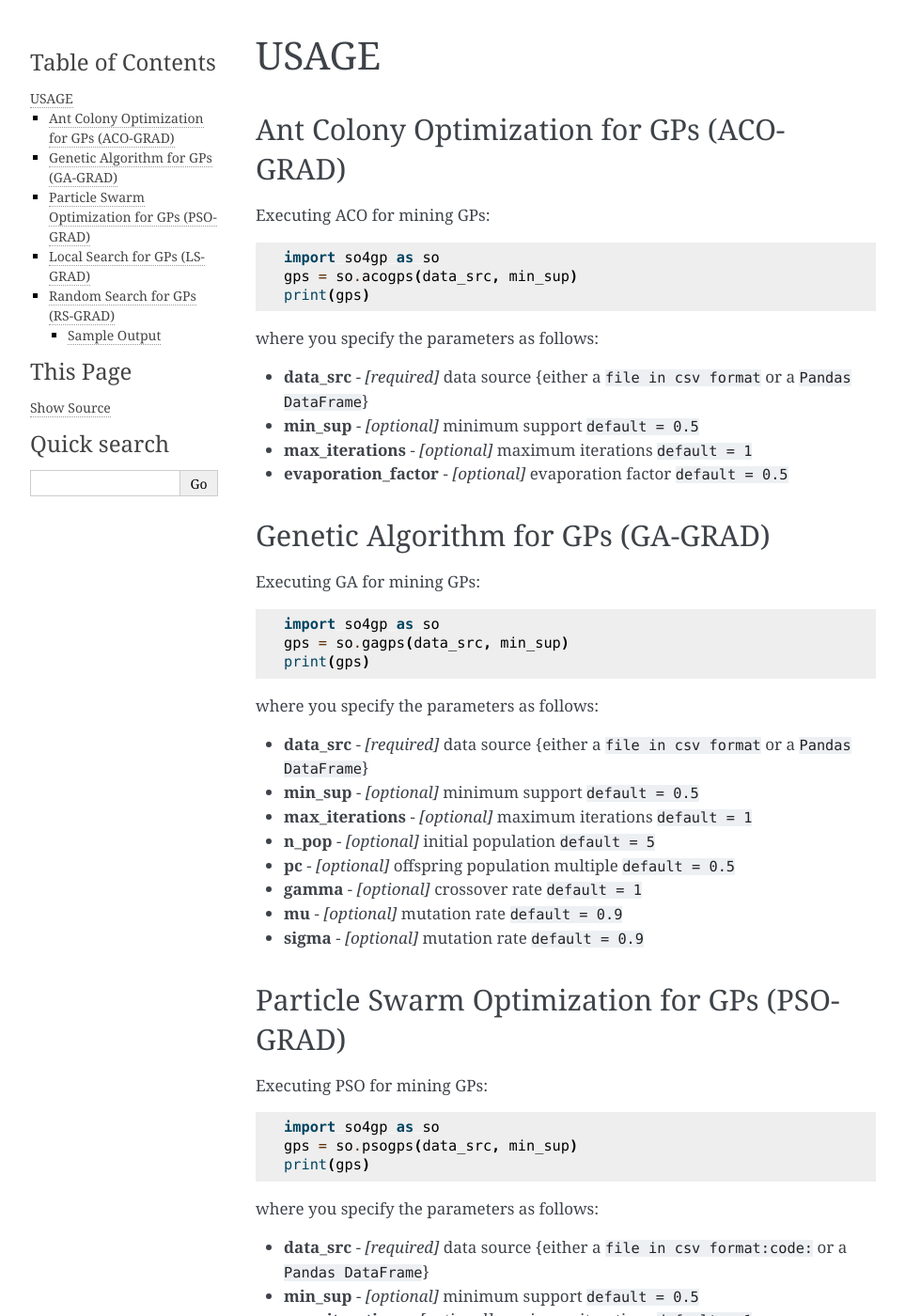
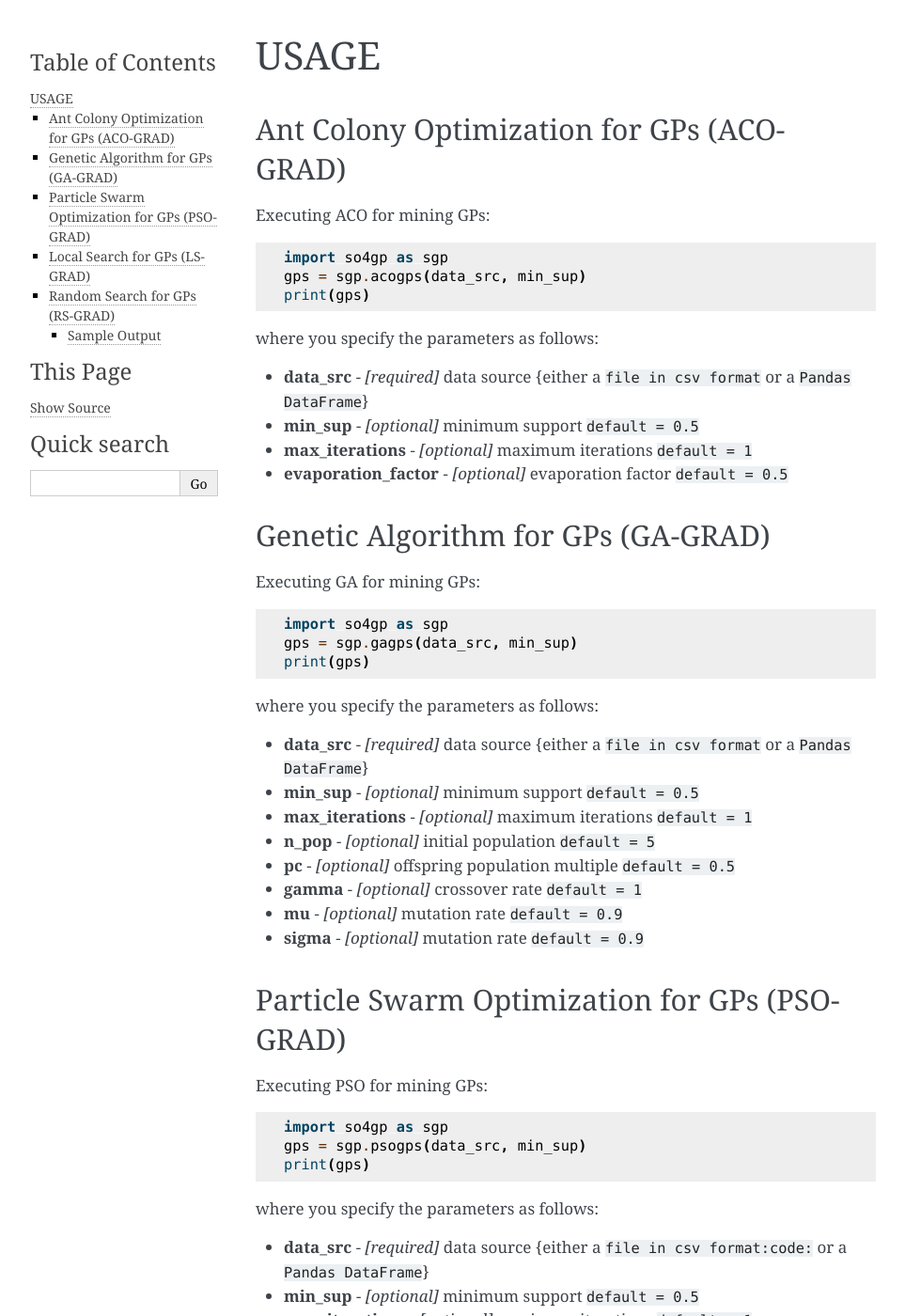
Before and after one commit to owuordickson/sogp_pypi, a Sphinx documentation site: the page built from docs/source/usage.rst, in a window 1280 px wide and 1400 px high. Shown: the whole window at 94% size, without its empty margins (148-1111 px from the left). Built offline with Sphinx 7.4.7, drawn with Linux system fonts in a browser that asks for light colours.

Commit message:
Updated to version 0.1.3 (renamed methods)

```diff
--- a/docs/source/usage.rst
+++ b/docs/source/usage.rst
@@ -9,8 +9,8 @@
 
 .. code-block:: python
 
-    import so4gp as so
-    gps = so.acogps(data_src, min_sup)
+    import so4gp as sgp
+    gps = sgp.acogps(data_src, min_sup)
     print(gps)
 
 
@@ -28,8 +28,8 @@
 
 .. code-block:: python
 
-    import so4gp as so
-    gps = so.gagps(data_src, min_sup)
+    import so4gp as sgp
+    gps = sgp.gagps(data_src, min_sup)
     print(gps)
 
 
@@ -51,8 +51,8 @@
 
 .. code-block:: python
 
-    import so4gp as so
-    gps = so.psogps(data_src, min_sup)
+    import so4gp as sgp
+    gps = sgp.psogps(data_src, min_sup)
     print(gps)
 
 
@@ -73,8 +73,8 @@
 
 .. code-block:: python
 
-    import so4gp as so
-    gps = so.hcgps(data_src, min_sup)
+    import so4gp as sgp
+    gps = sgp.hcgps(data_src, min_sup)
     print(gps)
 
 where you specify the parameters as follows:
@@ -92,8 +92,8 @@
 
 .. code-block:: python
 
-    import so4gp as so
-    gps = so.rsgps(data_src, min_sup)
+    import so4gp as sgp
+    gps = sgp.rsgps(data_src, min_sup)
     print(gps)
 
 
```
Also changed, not shown: README.md (+10 -10 lines).
